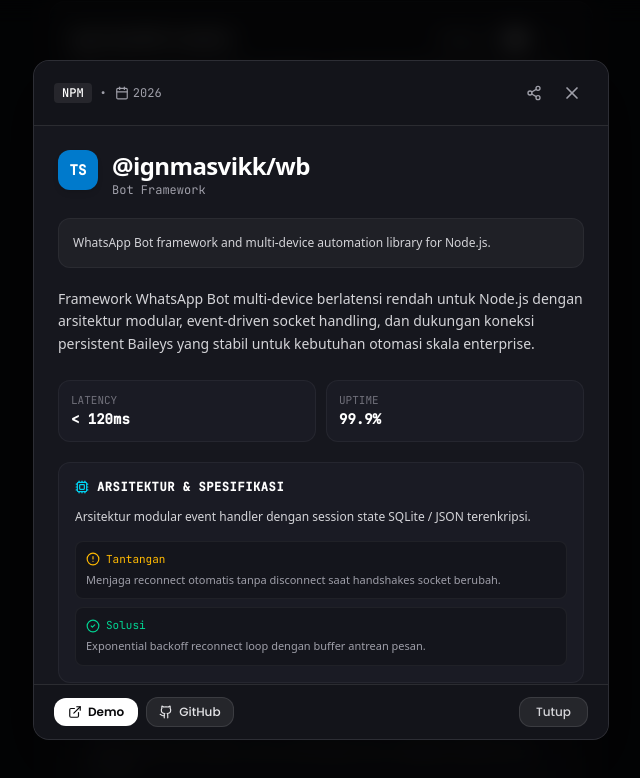
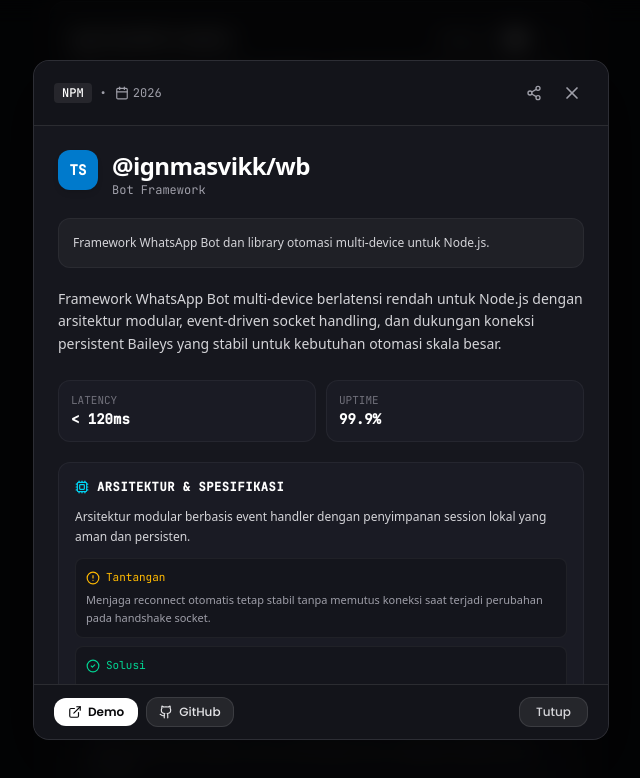
Before and after one commit to about-vann/my-portofolio, a React (Vite) app: page / in a window 1280 px wide. Both pictures are taken after a click on the element 640 px from the left and 978 px from the top of the page. Shown: the part 578-1356 px from the top of the page, without its empty margins (319-959 px from the left). Built offline with nearby package versions, Linux system fonts and the light colour scheme; a web font is replaced by a local one.

Commit message:
fix: use Indonesian translations in project details

```diff
--- a/src/components/ProjectDetailModal.tsx
+++ b/src/components/ProjectDetailModal.tsx
@@ -1,240 +1,30 @@
 import React, { useState } from 'react';
 import { motion, AnimatePresence } from 'motion/react';
-import {
-  X,
-  ExternalLink,
-  Github,
-  AlertCircle,
-  CheckCircle2,
-  Cpu,
-  Calendar,
-  Share2,
-  Check
-} from 'lucide-react';
+import { X, ExternalLink, Github, AlertCircle, CheckCircle2, Cpu, Calendar, Share2, Check } from 'lucide-react';
 import { Project, ThemeAccent, Language } from '../types';
+import { PROJECT_TRANSLATIONS } from '../data/projectTranslations';
 
-interface ModalProps {
-  project: Project | null;
-  onClose: () => void;
-  accent: ThemeAccent;
-  lang: Language;
-}
+interface ModalProps { project: Project | null; onClose: () => void; accent: ThemeAccent; lang: Language; }
 
-export const ProjectDetailModal: React.FC<ModalProps> = ({
-  project,
-  onClose,
-  lang,
-}) => {
+export const ProjectDetailModal: React.FC<ModalProps> = ({ project, onClose, lang }) => {
   const [copiedLink, setCopiedLink] = useState(false);
-
   if (!project) return null;
-
-  const handleShare = () => {
-    if (navigator.clipboard) {
-      navigator.clipboard.writeText(`${window.location.origin}#project-${project.id}`);
-      setCopiedLink(true);
-      setTimeout(() => setCopiedLink(false), 2000);
-    }
-  };
-
-  const isTs = project.techBadge === 'TS';
-  const isJs = project.techBadge === 'JS';
-
-  return (
-    <AnimatePresence>
-      <div
-        id="project-modal-backdrop"
-        className="fixed inset-0 z-50 flex items-center justify-center p-4 bg-black/80 backdrop-blur-md"
-        onClick={onClose}
-      >
-        <motion.div
-          id="project-modal-card"
-          initial={{ opacity: 0, scale: 0.95, y: 20 }}
-          animate={{ opacity: 1, scale: 1, y: 0 }}
-          exit={{ opacity: 0, scale: 0.95, y: 20 }}
-          transition={{ duration: 0.25, ease: [0.16, 1, 0.3, 1] }}
-          onClick={(e) => e.stopPropagation()}
-          className="relative w-full max-w-xl max-h-[85vh] rounded-2xl bg-[#16171e] border border-white/10 shadow-2xl flex flex-col overflow-hidden text-zinc-100"
-        >
-          {/* Modal Header (Clean text-only) */}
-          <div className="flex items-center justify-between px-5 py-4 border-b border-white/10 bg-[#13141a]">
-            <div className="flex items-center gap-2 text-xs font-mono text-zinc-400">
-              <span className="px-2 py-0.5 rounded bg-white/[0.08] text-white font-medium">
-                {project.typeBadge || 'PROJECT'}
-              </span>
-              <span>•</span>
-              <span className="flex items-center gap-1">
-                <Calendar className="w-3.5 h-3.5 text-zinc-400" />
-                <span>{project.year}</span>
-              </span>
-            </div>
-
-            <div className="flex items-center gap-2">
-              <button
-                type="button"
-                onClick={handleShare}
-                className="p-1.5 rounded-lg text-zinc-400 hover:text-white hover:bg-white/5 transition-colors cursor-pointer"
-                title="Share Project"
-              >
-                {copiedLink ? <Check className="w-4 h-4 text-emerald-400" /> : <Share2 className="w-4 h-4" />}
-              </button>
-
-              <button
-                type="button"
-                onClick={onClose}
-                className="p-1.5 rounded-lg text-zinc-400 hover:text-white hover:bg-white/5 transition-colors cursor-pointer"
-                aria-label="Close Project Modal"
-              >
-                <X className="w-5 h-5" />
-              </button>
-            </div>
-          </div>
-
-          {/* Modal Body - Pure text and structured technical specs */}
-          <div className="flex-1 overflow-y-auto p-5 sm:p-6 space-y-5 text-sm leading-relaxed text-zinc-300 font-sans">
-            {/* Title & Badge */}
-            <div className="flex items-start gap-3.5">
-              <div
-                className={`w-10 h-10 rounded-xl flex items-center justify-center font-bold text-sm shadow-md shrink-0 ${
-                  isTs
-                    ? 'bg-[#007acc] text-white font-mono'
-                    : isJs
-                    ? 'bg-[#f7df1e] text-zinc-950 font-mono'
-                    : 'bg-zinc-800 text-zinc-200 font-mono'
-                }`}
-              >
-                {project.techBadge || 'DEV'}
-              </div>
-
-              <div>
-                <h2 className="text-xl sm:text-2xl font-bold text-white tracking-tight">
-                  {project.title}
-                </h2>
-                <p className="text-xs text-zinc-400 font-mono">
-                  {project.categoryLabel[lang]}
-                </p>
-              </div>
-            </div>
-
-            {/* Summary Box */}
-            <div className="text-xs text-zinc-300 bg-white/[0.04] p-3.5 rounded-xl border border-white/5 leading-relaxed">
-              {project.summary[lang]}
-            </div>
-
-            {/* Description */}
-            <div className="space-y-1.5 text-xs sm:text-sm text-zinc-300 leading-relaxed font-normal">
-              <p>{project.description[lang]}</p>
-            </div>
-
-            {/* Key Metrics if available */}
-            {project.metrics && project.metrics.length > 0 && (
-              <div className="grid grid-cols-2 gap-2.5 pt-1">
-                {project.metrics.map((m, idx) => (
-                  <div key={idx} className="p-3 rounded-xl bg-[#1a1b24] border border-white/5 text-xs">
-                    <span className="text-zinc-500 block text-[11px] font-mono uppercase mb-0.5">
-                      {m.label[lang]}
-                    </span>
-                    <span className="font-bold text-white text-sm font-mono">
-                      {m.value}
-                    </span>
-                  </div>
-                ))}
-              </div>
-            )}
-
-            {/* Architecture Details */}
-            {project.architecture && (
-              <div className="p-4 rounded-xl bg-[#1a1b24] border border-white/5 space-y-3">
-                <div className="flex items-center gap-2 text-xs font-semibold text-white font-mono uppercase tracking-wider">
-                  <Cpu className="w-3.5 h-3.5 text-cyan-400" />
-                  <span>{lang === 'id' ? 'Arsitektur & Spesifikasi' : 'Architecture & Specs'}</span>
-                </div>
-
-                <div className="space-y-2.5 text-xs">
-                  <p className="text-zinc-300 leading-relaxed">
-                    {project.architecture.overview[lang]}
-                  </p>
-
-                  <div className="grid grid-cols-1 gap-2 pt-1">
-                    <div className="p-2.5 rounded-lg bg-[#14151c] border border-white/5 space-y-1">
-                      <div className="flex items-center gap-1.5 text-amber-400 font-mono text-[11px]">
-                        <AlertCircle className="w-3.5 h-3.5" />
-                        <span>{lang === 'id' ? 'Tantangan' : 'Challenge'}</span>
-                      </div>
-                      <p className="text-zinc-400 text-[11px] leading-relaxed">
-                        {project.architecture.challenges[lang]}
-                      </p>
-                    </div>
-
-                    <div className="p-2.5 rounded-lg bg-[#14151c] border border-white/5 space-y-1">
-                      <div className="flex items-center gap-1.5 text-emerald-400 font-mono text-[11px]">
-                        <CheckCircle2 className="w-3.5 h-3.5" />
-                        <span>{lang === 'id' ? 'Solusi' : 'Solution'}</span>
-                      </div>
-                      <p className="text-zinc-400 text-[11px] leading-relaxed">
-                        {project.architecture.solutions[lang]}
-                      </p>
-                    </div>
-                  </div>
-                </div>
-              </div>
-            )}
-
-            {/* Tech Stack Chips */}
-            <div className="space-y-2">
-              <span className="text-[11px] font-mono text-zinc-500 uppercase tracking-wider block">
-                {lang === 'id' ? 'Teknologi Terpasang' : 'Technologies & Modules'}
-              </span>
-              <div className="flex flex-wrap gap-1.5">
-                {project.tags.map((tag, idx) => (
-                  <span
-                    key={idx}
-                    className="px-2.5 py-1 rounded-lg bg-white/[0.05] border border-white/5 text-[11px] font-mono text-zinc-300"
-                  >
-                    {tag}
-                  </span>
-                ))}
-              </div>
-            </div>
-          </div>
-
-          {/* Modal Footer */}
-          <div className="px-5 py-3 border-t border-white/10 bg-[#13141a] flex items-center justify-between gap-2">
-            <div className="flex items-center gap-2">
-              {project.liveUrl && (
-                <a
-                  href={project.liveUrl}
-                  target="_blank"
-                  rel="noopener noreferrer"
-                  className="flex items-center gap-1.5 px-3.5 py-1.5 rounded-xl bg-white text-zinc-950 text-xs font-semibold hover:bg-zinc-200 transition-colors cursor-pointer active:scale-95"
-                >
-                  <ExternalLink className="w-3.5 h-3.5" />
-                  <span>Demo</span>
-                </a>
-              )}
-              {project.githubUrl && (
-                <a
-                  href={project.githubUrl}
-                  target="_blank"
-                  rel="noopener noreferrer"
-                  className="flex items-center gap-1.5 px-3 py-1.5 rounded-xl bg-white/[0.08] hover:bg-white/[0.15] text-zinc-200 text-xs font-medium transition-colors border border-white/10 cursor-pointer"
-                >
-                  <Github className="w-3.5 h-3.5" />
-                  <span>GitHub</span>
-                </a>
-              )}
-            </div>
-
-            <button
-              type="button"
-              onClick={onClose}
-              className="px-4 py-1.5 rounded-xl bg-white/[0.08] hover:bg-white/[0.15] text-zinc-300 hover:text-white text-xs font-medium transition-colors border border-white/10 cursor-pointer"
-            >
-              {lang === 'id' ? 'Tutup' : 'Close'}
-            </button>
-          </div>
-        </motion.div>
-      </div>
-    </AnimatePresence>
-  );
+  const id = lang === 'id';
+  const translation = id ? PROJECT_TRANSLATIONS[project.id] : undefined;
+  const summary = translation?.summary || project.summary[lang];
+  const description = translation?.description || project.description[lang];
+  const overview = translation?.overview || project.architecture?.overview[lang];
+  const challenges = translation?.challenges || project.architecture?.challenges[lang];
+  const solutions = translation?.solutions || project.architecture?.solutions[lang];
+  const handleShare = () => { if (navigator.clipboard) { navigator.clipboard.writeText(`${window.location.origin}#project-${project.id}`); setCopiedLink(true); setTimeout(()=>setCopiedLink(false),2000); } };
+  const isTs=project.techBadge==='TS', isJs=project.techBadge==='JS';
+  return <AnimatePresence><div className="fixed inset-0 z-50 flex items-center justify-center p-4 bg-black/80 backdrop-blur-md" onClick={onClose}><motion.div initial={{opacity:0,scale:.95,y:20}} animate={{opacity:1,scale:1,y:0}} exit={{opacity:0,scale:.95,y:20}} transition={{duration:.25}} onClick={e=>e.stopPropagation()} className="relative w-full max-w-xl max-h-[85vh] rounded-2xl bg-[#16171e] border border-white/10 shadow-2xl flex flex-col overflow-hidden text-zinc-100">
+    <div className="flex items-center justify-between px-5 py-4 border-b border-white/10 bg-[#13141a]"><div className="flex items-center gap-2 text-xs font-mono text-zinc-400"><span className="px-2 py-0.5 rounded bg-white/[0.08] text-white font-medium">{project.typeBadge||'PROJECT'}</span><span>•</span><span className="flex items-center gap-1"><Calendar className="w-3.5 h-3.5"/>{project.year}</span></div><div className="flex items-center gap-2"><button type="button" onClick={handleShare} className="p-1.5 rounded-lg text-zinc-400 hover:text-white hover:bg-white/5 cursor-pointer">{copiedLink?<Check className="w-4 h-4 text-emerald-400"/>:<Share2 className="w-4 h-4"/>}</button><button type="button" onClick={onClose} className="p-1.5 rounded-lg text-zinc-400 hover:text-white hover:bg-white/5 cursor-pointer" aria-label={id?'Tutup':'Close'}><X className="w-5 h-5"/></button></div></div>
+    <div className="flex-1 overflow-y-auto p-5 sm:p-6 space-y-5 text-sm leading-relaxed text-zinc-300 font-sans"><div className="flex items-start gap-3.5"><div className={`w-10 h-10 rounded-xl flex items-center justify-center font-bold text-sm shadow-md shrink-0 ${isTs?'bg-[#007acc] text-white font-mono':isJs?'bg-[#f7df1e] text-zinc-950 font-mono':'bg-zinc-800 text-zinc-200 font-mono'}`}>{project.techBadge||'DEV'}</div><div><h2 className="text-xl sm:text-2xl font-bold text-white tracking-tight">{project.title}</h2><p className="text-xs text-zinc-400 font-mono">{project.categoryLabel[lang]}</p></div></div>
+      <div className="text-xs text-zinc-300 bg-white/[0.04] p-3.5 rounded-xl border border-white/5 leading-relaxed">{summary}</div><div className="space-y-1.5 text-xs sm:text-sm text-zinc-300 leading-relaxed"><p>{description}</p></div>
+      {project.metrics?.length>0&&<div className="grid grid-cols-2 gap-2.5 pt-1">{project.metrics.map((m,i)=><div key={i} className="p-3 rounded-xl bg-[#1a1b24] border border-white/5 text-xs"><span className="text-zinc-500 block text-[11px] font-mono uppercase mb-0.5">{m.label[lang]}</span><span className="font-bold text-white text-sm font-mono">{m.value}</span></div>)}</div>}
+      {project.architecture&&<div className="p-4 rounded-xl bg-[#1a1b24] border border-white/5 space-y-3"><div className="flex items-center gap-2 text-xs font-semibold text-white font-mono uppercase tracking-wider"><Cpu className="w-3.5 h-3.5 text-cyan-400"/>{id?'Arsitektur & Spesifikasi':'Architecture & Specs'}</div><p className="text-zinc-300 leading-relaxed text-xs">{overview}</p><div className="grid grid-cols-1 gap-2"><div className="p-2.5 rounded-lg bg-[#14151c] border border-white/5"><div className="flex items-center gap-1.5 text-amber-400 font-mono text-[11px]"><AlertCircle className="w-3.5 h-3.5"/>{id?'Tantangan':'Challenge'}</div><p className="text-zinc-400 text-[11px] leading-relaxed mt-1">{challenges}</p></div><div className="p-2.5 rounded-lg bg-[#14151c] border border-white/5"><div className="flex items-center gap-1.5 text-emerald-400 font-mono text-[11px]"><CheckCircle2 className="w-3.5 h-3.5"/>{id?'Solusi':'Solution'}</div><p className="text-zinc-400 text-[11px] leading-relaxed mt-1">{solutions}</p></div></div></div>}
+      <div className="space-y-2"><span className="text-[11px] font-mono text-zinc-500 uppercase tracking-wider block">{id?'Teknologi Terpasang':'Technologies & Modules'}</span><div className="flex flex-wrap gap-1.5">{project.tags.map((tag,i)=><span key={i} className="px-2.5 py-1 rounded-lg bg-white/[0.05] border border-white/5 text-[11px] font-mono text-zinc-300">{tag}</span>)}</div></div>
+    </div><div className="px-5 py-3 border-t border-white/10 bg-[#13141a] flex items-center justify-between gap-2"><div className="flex items-center gap-2">{project.liveUrl&&<a href={project.liveUrl} target="_blank" rel="noopener noreferrer" className="flex items-center gap-1.5 px-3.5 py-1.5 rounded-xl bg-white text-zinc-950 text-xs font-semibold cursor-pointer"><ExternalLink className="w-3.5 h-3.5"/>{id?'Demo':'Demo'}</a>}{project.githubUrl&&<a href={project.githubUrl} target="_blank" rel="noopener noreferrer" className="flex items-center gap-1.5 px-3 py-1.5 rounded-xl bg-white/[0.08] text-zinc-200 text-xs font-medium border border-white/10 cursor-pointer"><Github className="w-3.5 h-3.5"/>GitHub</a>}</div><button type="button" onClick={onClose} className="px-4 py-1.5 rounded-xl bg-white/[0.08] text-zinc-300 text-xs font-medium border border-white/10 cursor-pointer">{id?'Tutup':'Close'}</button></div>
+  </motion.div></div></AnimatePresence>;
 };
```
